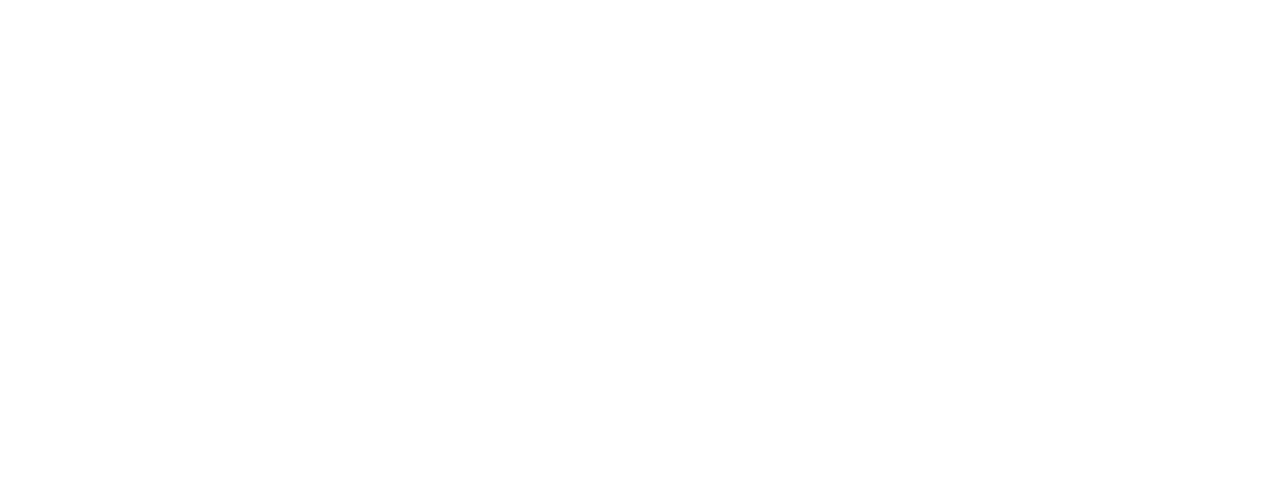
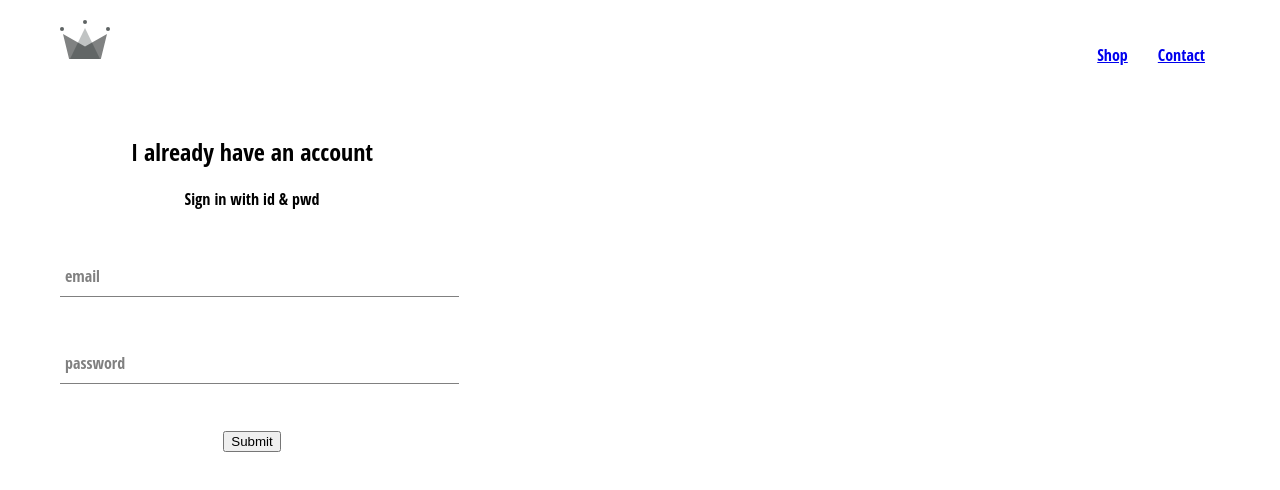
Before and after one commit to merajali294/ecommerce, a React (Create React App) app in the folder ecommerce/: page /signin in a window 1280 px wide. Before the commit this address had no page. Shown: the top 490 px of the page. Built offline with nearby package versions, Linux system fonts and the light colour scheme; the HTML template or start-up script is replaced by a standard one.

Commit message:
#
signIn page, form completed

```diff
--- a/ecommerce/src/App.js
+++ b/ecommerce/src/App.js
@@ -3,6 +3,8 @@
 import Homepage from './components/pages/homepage/Homepage';
 import './components/pages/homepage/Homepage.scss';
 import Shop from './components/pages/shop/Shop';
+import Header from './components/pages/Header/Header';
+import Signinsignout from './components/pages/signinsignout/signinsignout';
 // import { Routes ,Route } from 'react-router-dom';
 import { BrowserRouter as Router, Route, Routes } from 'react-router-dom'
 
@@ -10,10 +12,12 @@
 function App() {
   return (
     <div className="App">
+    <Header/>
     <Router>
     <Routes>
     <Route path="/" element={<Homepage/ >} />
     <Route path="/shop" element={<Shop/ >} />
+    <Route path="/signin" element={<Signinsignout/ >} />
     </Routes>
     </Router>
     </div>
--- /dev/null
+++ b/ecommerce/src/components/pages/Header/Header.jsx
@@ -0,0 +1,21 @@
+import React from 'react'
+import { Link } from 'react-router-dom'
+import './Header.scss'
+import { ReactComponent as Logo } from '../../../assets/crown.svg'
+import { BrowserRouter as Router, Route, Routes } from 'react-router-dom'
+
+const Header = () => (
+    <div className='header'>
+    <Router>
+    <Link className='option' to='/'>
+    <Logo className='logo' />
+    </Link>
+    <div className='options'>
+    <Link className='option' to='/shop'>Shop</Link>
+    <Link className='option' to='/shop'>Contact</Link>
+    </div>
+    </Router>
+    </div>
+  )
+
+export default Header
--- /dev/null
+++ b/ecommerce/src/components/pages/Header/Header.scss
@@ -0,0 +1,25 @@
+.header {
+    height: 70px;
+    width: 100%;
+    display: flex;
+    justify-content: space-between;
+    margin-bottom: 25px;
+
+    .logo-container {
+      height: 100%;
+      width: 70px;
+      padding: 25px;
+    }
+
+    .options {
+      width: 50%;
+      height: 100%;
+      display: flex;
+      align-items: center;
+      justify-content: flex-end;
+
+      .option {
+        padding: 10px 15px;
+      }
+    }
+  }
--- /dev/null
+++ b/ecommerce/src/components/pages/forminput/form-input.jsx
@@ -0,0 +1,20 @@
+import './form-input.scss'
+
+import React, { Component } from 'react'
+
+
+    const Forminput = ({ handleChange, label, ...otherprops }) => (
+
+        <div className='group'>
+            <input  className='form-input' onChange={handleChange}  {...otherprops} />
+        {
+            label ?
+            ( <label className={`${otherprops.value.length ? 'shrink' : ''   } form-input-label`} > {label} </label> )
+            : null
+        }
+            </div>
+        )
+
+
+
+export default  Forminput
--- /dev/null
+++ b/ecommerce/src/components/pages/forminput/form-input.scss
@@ -0,0 +1,54 @@
+$sub-color: grey;
+$main-color: black;
+
+@mixin shrinkLabel {
+  top: -14px;
+  font-size: 12px;
+  color: $main-color;
+}
+
+.group {
+  position: relative;
+  margin: 45px 0;
+
+  .form-input {
+    background: none;
+    background-color: white;
+    color: $sub-color;
+    font-size: 18px;
+    padding: 10px 10px 10px 5px;
+    display: block;
+    width: 100%;
+    border: none;
+    border-radius: 0;
+    border-bottom: 1px solid $sub-color;
+    margin: 25px 0;
+
+    &:focus {
+      outline: none;
+    }
+
+    &:focus ~ .form-input-label {
+      @include shrinkLabel();
+    }
+  }
+
+  input[type='password'] {
+    letter-spacing: 0.3em;
+  }
+
+  .form-input-label {
+    color: $sub-color;
+    font-size: 16px;
+    font-weight: normal;
+    position: absolute;
+    pointer-events: none;
+    left: 5px;
+    top: 10px;
+    transition: 300ms ease all;
+
+    &.shrink {
+      @include shrinkLabel();
+    }
+  }
+}
--- /dev/null
+++ b/ecommerce/src/components/pages/sign-in/sign-in.jsx
@@ -0,0 +1,44 @@
+import React, { Component } from 'react'
+import './sign-in.scss'
+import Forminput from '../forminput/form-input'
+class Signin extends Component {
+    constructor(){
+        super()
+        this.state = {
+            email: '',
+            password: ''
+        }
+    }
+
+    handleSubmit = (e) =>{
+        e.preventDefault()
+        this.setState({
+            email: '',
+            password: ''
+        })
+    }
+
+    handleChange = (e) =>{
+        e.preventDefault()
+        const { value, name} = e.target
+        this.setState({
+            [name]: value,
+        })
+    }
+
+    render() {
+        return (
+            <div className='sign-in'>
+                <h2>I already have an account</h2>
+                <span>Sign in with id & pwd</span>
+                <form onSubmit={this.handleSubmit} >
+                <Forminput type='text' name='email' handleChange={this.handleChange}  value={this.state.email}  label='email' />
+                <Forminput type='password' label='password' name='password' handleChange={this.handleChange} value={this.state.password}  />
+                <input type='submit' name='submit' value='Submit'  />
+                </form>
+            </div>
+        )
+    }
+}
+
+export default Signin
--- /dev/null
+++ b/ecommerce/src/components/pages/sign-in/sign-in.scss
@@ -0,0 +1,5 @@
+.sign-in {
+    width: 30vw;
+    display: flex;
+    flex-direction: column;
+  }
--- /dev/null
+++ b/ecommerce/src/components/pages/signinsignout/signinsignout.jsx
@@ -0,0 +1,12 @@
+import React from 'react'
+import Signin from '../sign-in/sign-in'
+
+const Signinsignout = () => {
+  return (
+    <div className='sign-in-and-sign-up'>
+    <Signin/>
+    </div>
+  )
+}
+
+export default Signinsignout
```
Also changed, not shown: ecommerce/src/assets/crown.svg (added), ecommerce/src/components/pages/signinsignout/signinsignout.scss (added).
